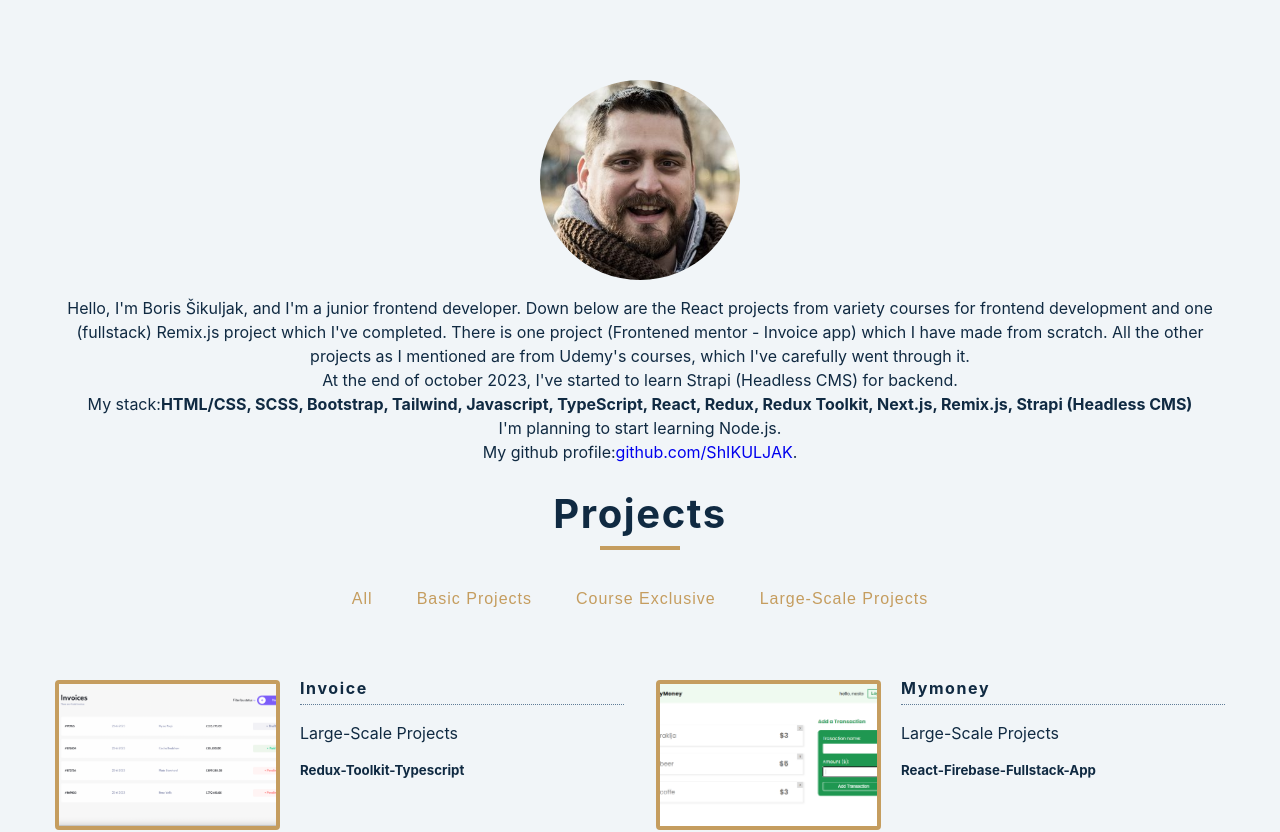
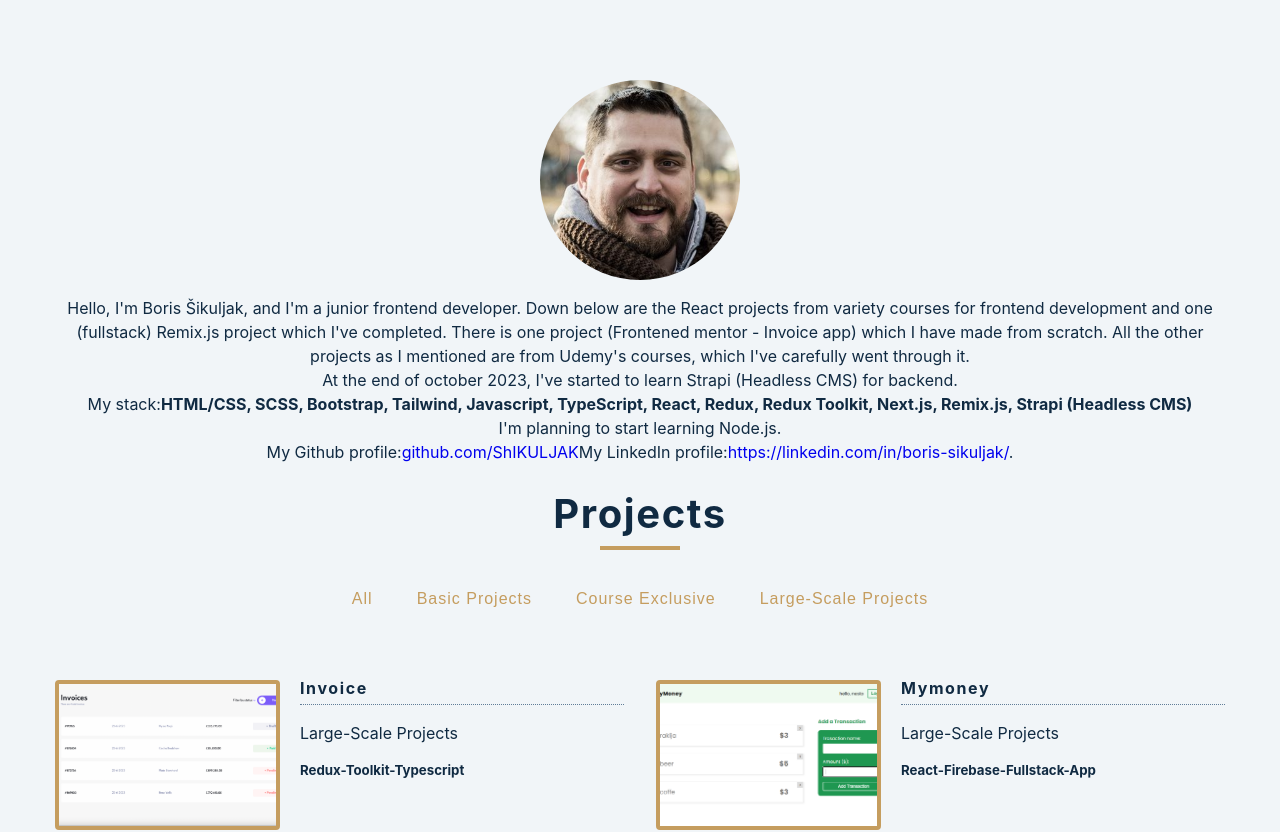
Before and after one commit to ShIKULJAK/portfolio, a React (Create React App) app: page / in a window 1280 px wide. Shown: the top 832 px of the page. Built offline with nearby package versions, Linux system fonts and the light colour scheme.

Commit message:
Update App_Text Content Changed.js

```diff
--- a/src/App.js
+++ b/src/App.js
@@ -44,10 +44,16 @@ My stack:
 <br/>
 I'm planning to start learning Node.js.
 <br />
-            My github profile:
+            <span>My Github profile:
             <a href="https://github.com/ShIKULJAK" target="_blank">
               github.com/ShIKULJAK
             </a>
+            </span>
+  <span>My LinkedIn profile:
+            <a href="https://www.linkedin.com/in/boris-sikuljak/">
+              https://linkedin.com/in/boris-sikuljak/
+            </a>
+            </span>
             .
           </p>
           {/* <h2>portfolio</h2> */}
```
